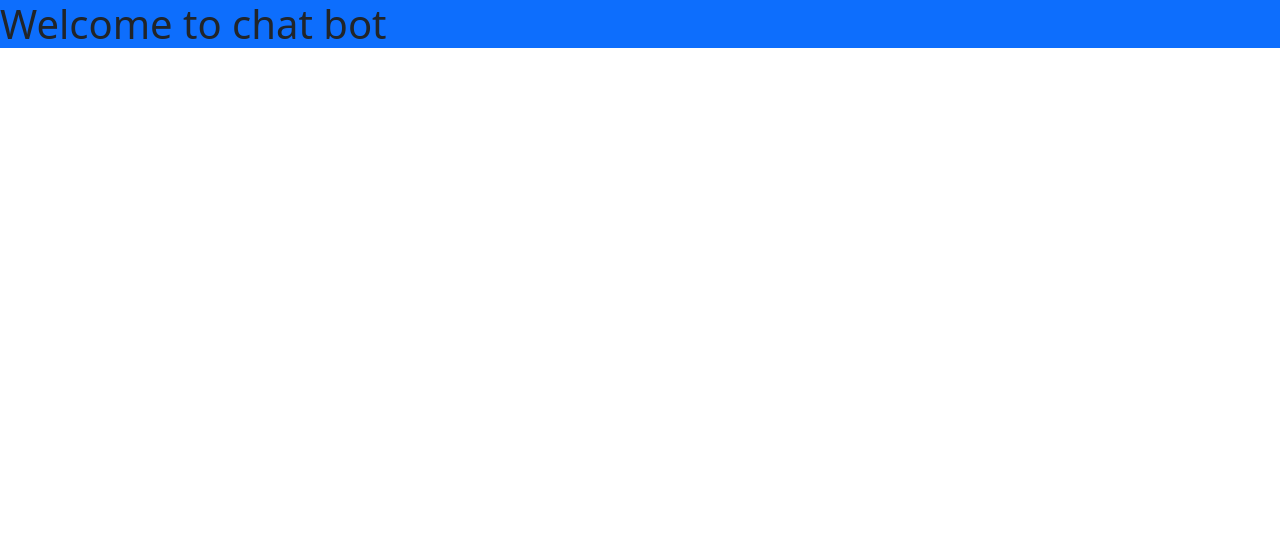
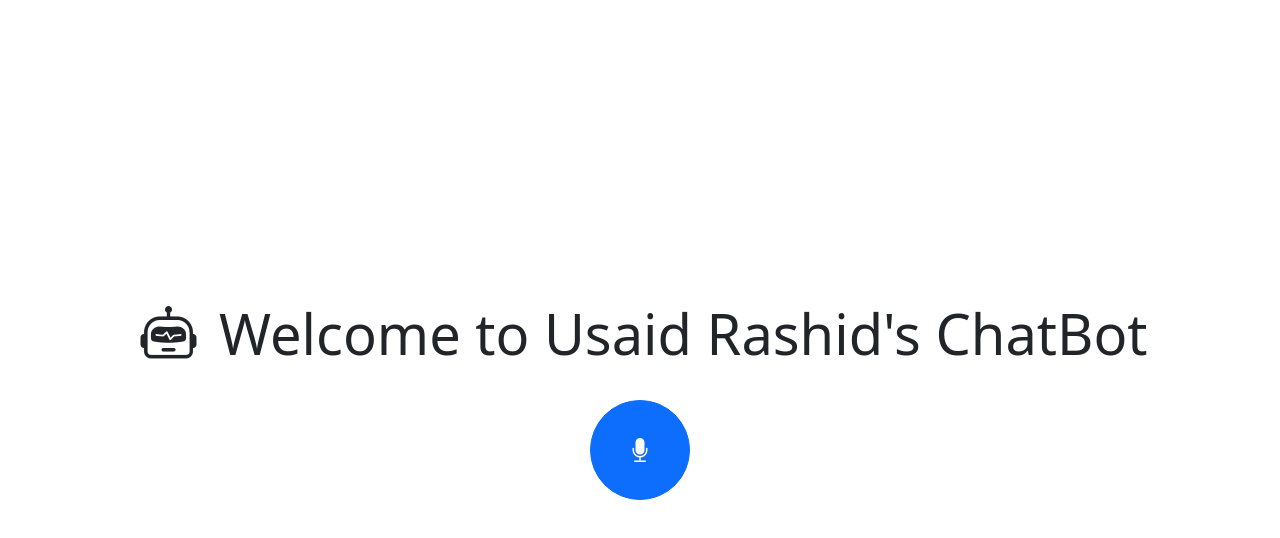
Before and after one commit to UsaidRashid/Tensor-Flow, a React (Vite) app in the folder Chat Bot/: page / in a window 1280 px wide. Shown: the top 538 px of the page. Built offline with nearby package versions, Linux system fonts and the light colour scheme.

Commit message:
Simple Bootstrap Page

```diff
--- a/Chat Bot/package.json
+++ b/Chat Bot/package.json
@@ -11,6 +11,7 @@
   },
   "dependencies": {
     "bootstrap": "^5.3.3",
+    "bootstrap-icons": "^1.11.3",
     "react": "^18.3.1",
     "react-bootstrap": "^2.10.4",
     "react-dom": "^18.3.1"
--- a/Chat Bot/src/App.jsx
+++ b/Chat Bot/src/App.jsx
@@ -1,7 +1,36 @@
+import { Container, Button, Row, Col } from "react-bootstrap";
+import "bootstrap/dist/css/bootstrap.min.css";
+import "bootstrap-icons/font/bootstrap-icons.css";
+
 function App() {
   return (
     <>
-      <h1 className="bg-primary">Welcome to chat bot</h1>
+      <Container
+        fluid
+        className="d-flex flex-column justify-content-center align-items-center min-vh-100 text-center"
+      >
+        <Row className="mb-4">
+          <Col>
+            <h1 className="display-4">
+              <i className="bi bi-robot mx-2"></i> {/* Bot icon */}
+              Welcome to Usaid Rashid's ChatBot
+            </h1>
+          </Col>
+        </Row>
+        <Row>
+          <Col>
+            <Button
+              variant="primary"
+              className="rounded-circle p-4"
+              style={{ width: "100px", height: "100px", fontSize: "24px" }}
+              onMouseOver={(e) => (e.target.style.backgroundColor = "#0056b3")}
+              onMouseOut={(e) => (e.target.style.backgroundColor = "")}
+            >
+              <i className="bi bi-mic-fill"></i> {/* Microphone icon */}
+            </Button>
+          </Col>
+        </Row>
+      </Container>
     </>
   );
 }
```
Also changed, not shown: 1 other file (tests, documents, lock files or other folders).
